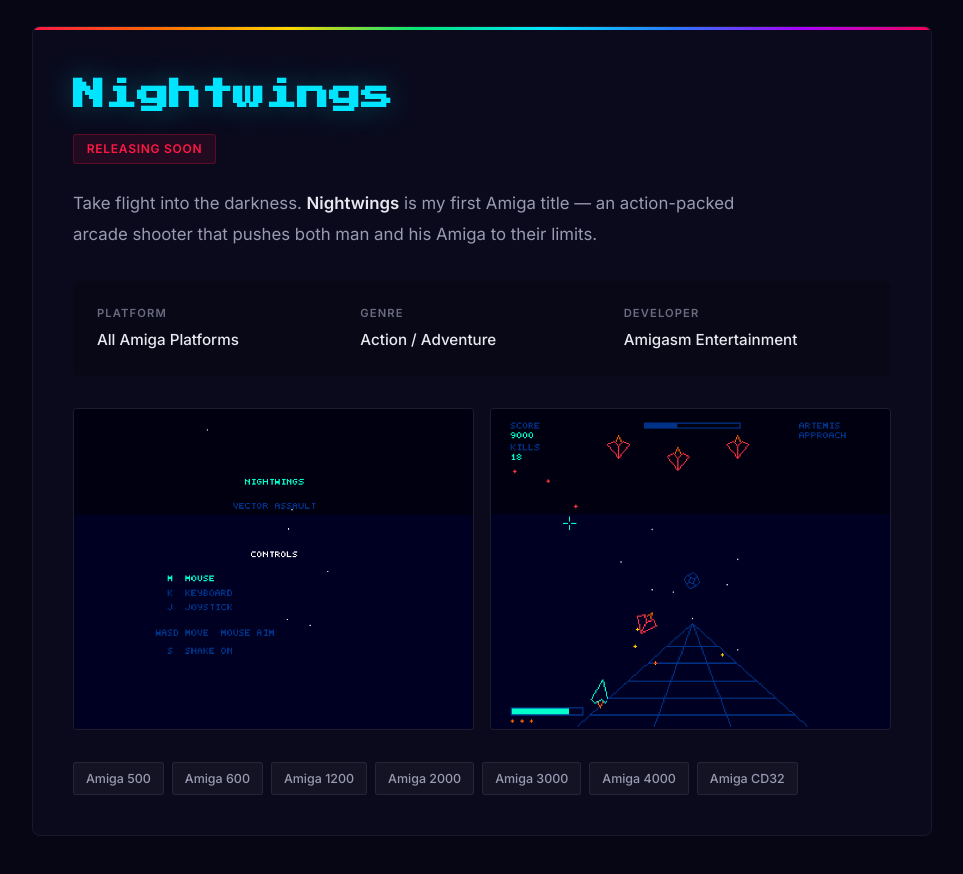
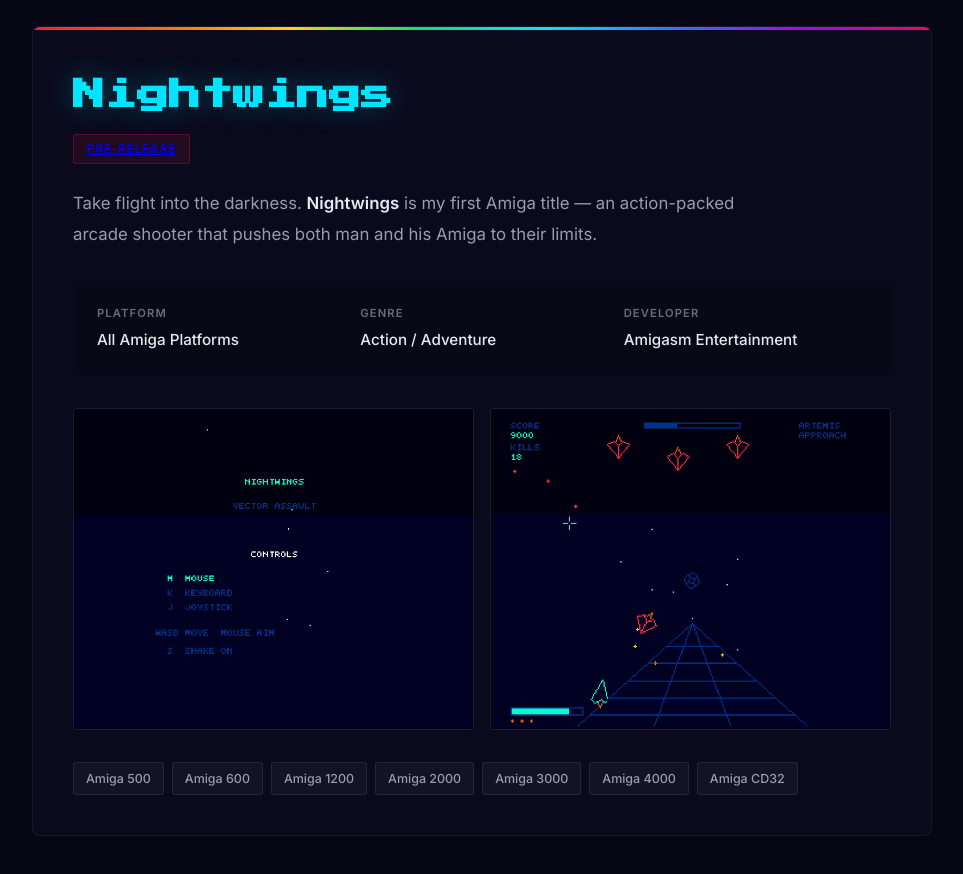
Before and after one commit to BlockTome-Ltd/amigasm.com.github.io, a plain HTML site: page index.html in a window 1280 px wide. Shown: the part 940-1814 px from the top of the page, without its empty margins (158-1121 px from the left). Drawn offline with Linux system fonts and the light colour scheme.

Commit message:
Update index.html

```diff
--- a/index.html
+++ b/index.html
@@ -39,7 +39,7 @@
             <div class="game-card">
                 <div class="game-card-content">
                     <h3 class="game-title">Nightwings</h3>
-                    <span class="game-badge badge-unreleased">Releasing Soon</span>
+                    <span class="game-badge badge-unreleased"><a href="https://serpentchain.itch.io/nightwings">Pre-release</a></span>
                     <p class="game-description">
                         Take flight into the darkness. <strong>Nightwings</strong> is my first Amiga title —
                         an action-packed arcade shooter that pushes both man and his Amiga to their limits.
```
